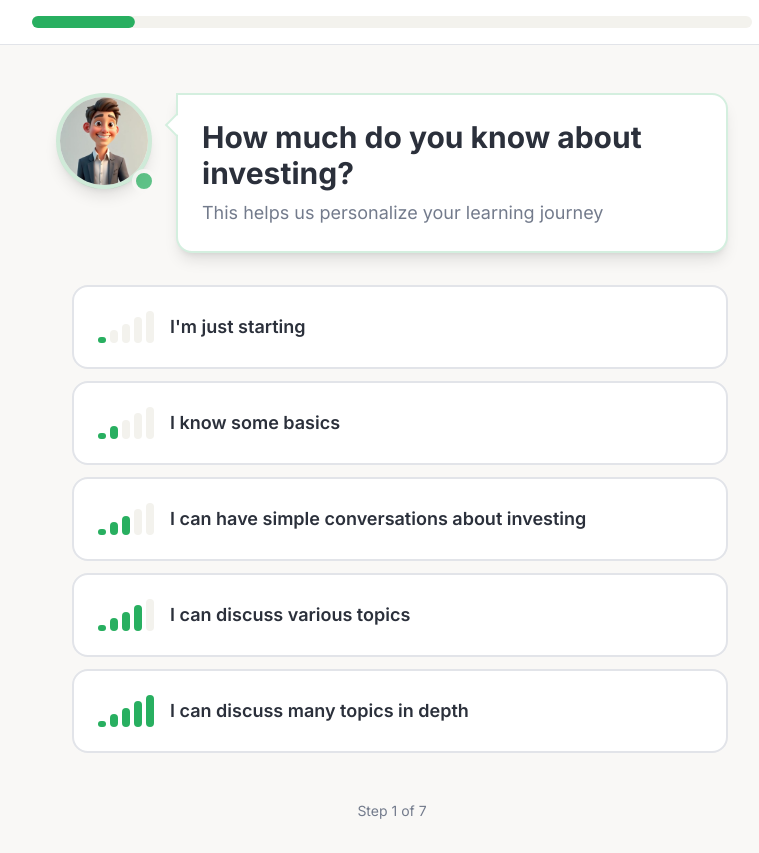
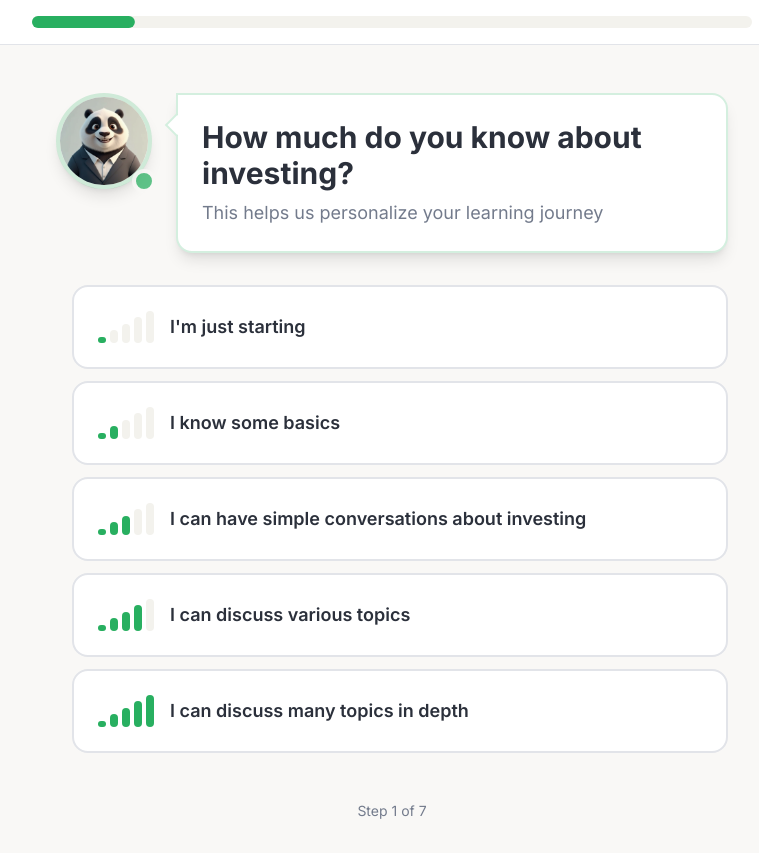
Before and after one commit to Louisrdrz/primo-placer, a React (Vite) app: page /onboarding in a window 1280 px wide. Shown: the whole page, without its empty margins (248-1007 px from the left). Built offline with nearby package versions, Linux system fonts and the light colour scheme; the HTML template or start-up script is replaced by a standard one.

Commit message:
Visual edit in Lovable
Edited UI in Lovable

```diff
--- a/src/components/onboarding/OnboardingCharacter.tsx
+++ b/src/components/onboarding/OnboardingCharacter.tsx
@@ -1,24 +1,21 @@
 import { ReactNode } from "react";
 import characterImage from "@/assets/onboarding-character.png";
-
 interface OnboardingCharacterProps {
   question: string;
   subtitle: string;
   children: ReactNode;
 }
-
-const OnboardingCharacter = ({ question, subtitle, children }: OnboardingCharacterProps) => {
-  return (
-    <div className="animate-fade-in">
+const OnboardingCharacter = ({
+  question,
+  subtitle,
+  children
+}: OnboardingCharacterProps) => {
+  return <div className="animate-fade-in">
       {/* Character Section */}
       <div className="flex items-start gap-6 mb-8">
         <div className="flex-shrink-0 animate-scale-in">
           <div className="relative">
-            <img
-              src={characterImage}
-              alt="Your BNP Heritage advisor"
-              className="w-24 h-24 rounded-full border-4 border-primary/20 shadow-lg"
-            />
+            <img alt="Your BNP Heritage advisor" className="w-24 h-24 rounded-full border-4 border-primary/20 shadow-lg" src="/lovable-uploads/9672b589-67db-4882-9a10-49f42521ced2.png" />
             <div className="absolute -bottom-1 -right-1 w-6 h-6 bg-primary rounded-full border-4 border-background animate-pulse" />
           </div>
         </div>
@@ -42,8 +39,6 @@ const OnboardingCharacter = ({ question, subtitle, children }: OnboardingCharact
       <div className="space-y-3 pl-4">
         {children}
       </div>
-    </div>
-  );
+    </div>;
 };
-
 export default OnboardingCharacter;
```
Also changed, not shown: public/lovable-uploads/9672b589-67db-4882-9a10-49f42521ced2.png (added).
